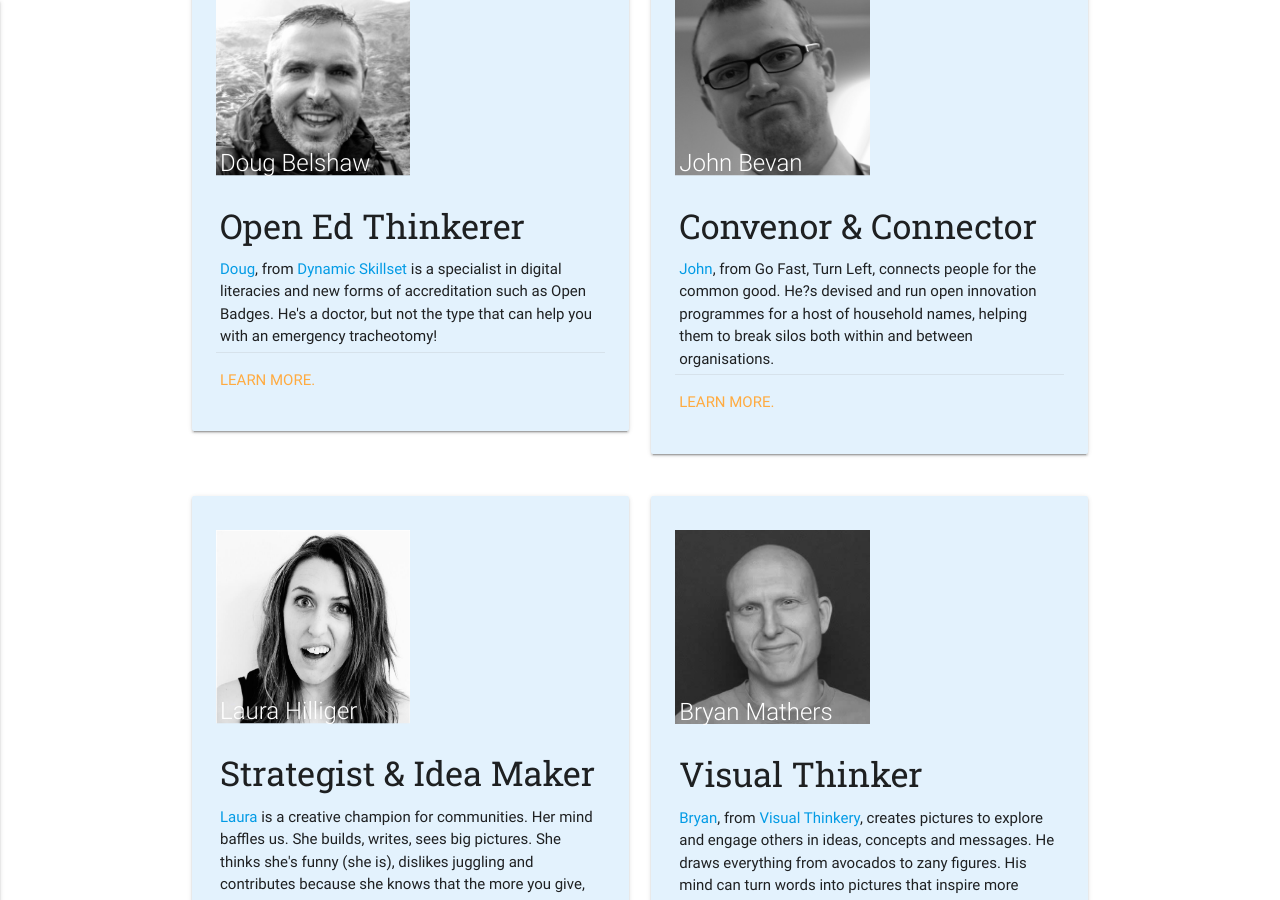
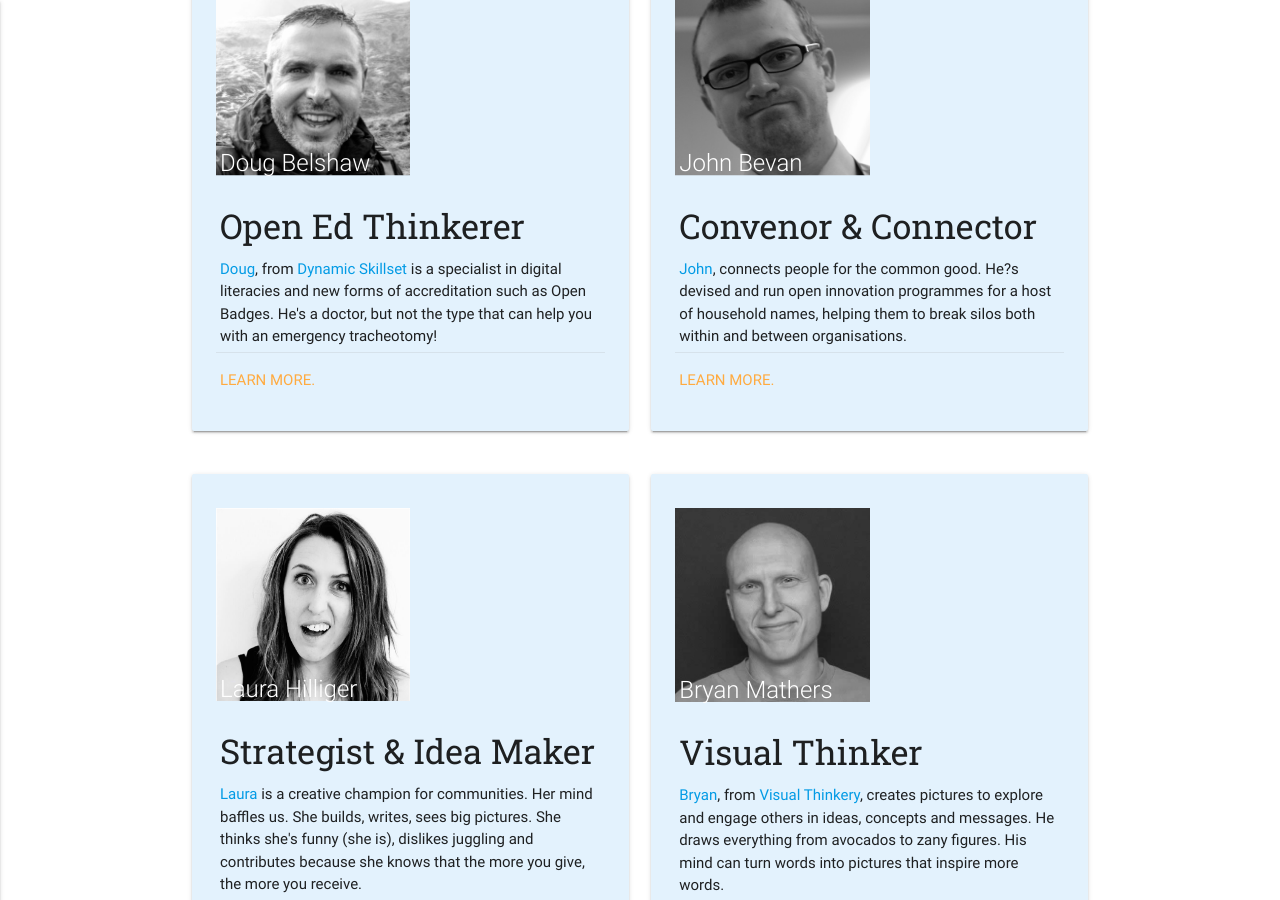
Before and after one commit to weareopen/staging, a Jekyll site: the page built from who.md, in a window 1280 px wide and 900 px high, scrolled down 660 px. Built offline with Jekyll 4.4.1, drawn with Linux system fonts in a browser that asks for light colours.

Commit message:
Update who.md

```diff
--- a/who.md
+++ b/who.md
@@ -31,7 +31,7 @@ img: innovation-swat-team.png
         </div>
         <div class="card-content">
 	        <h4>Convenor &amp; Connector</h4>
-			<p><a href="http://twitter.com/bevangelist">John</a>, from Go Fast, Turn Left, connects people for the common good. He?s devised and run open innovation programmes for a host of household names, helping them to break silos both within and between organisations.</p>
+			<p><a href="http://twitter.com/bevangelist">John</a>, connects people for the common good. He?s devised and run open innovation programmes for a host of household names, helping them to break silos both within and between organisations.</p>
 		</div>
         <div class="card-action">
 			<a href="http://bevangelist.uk">Learn more.</a>
```
